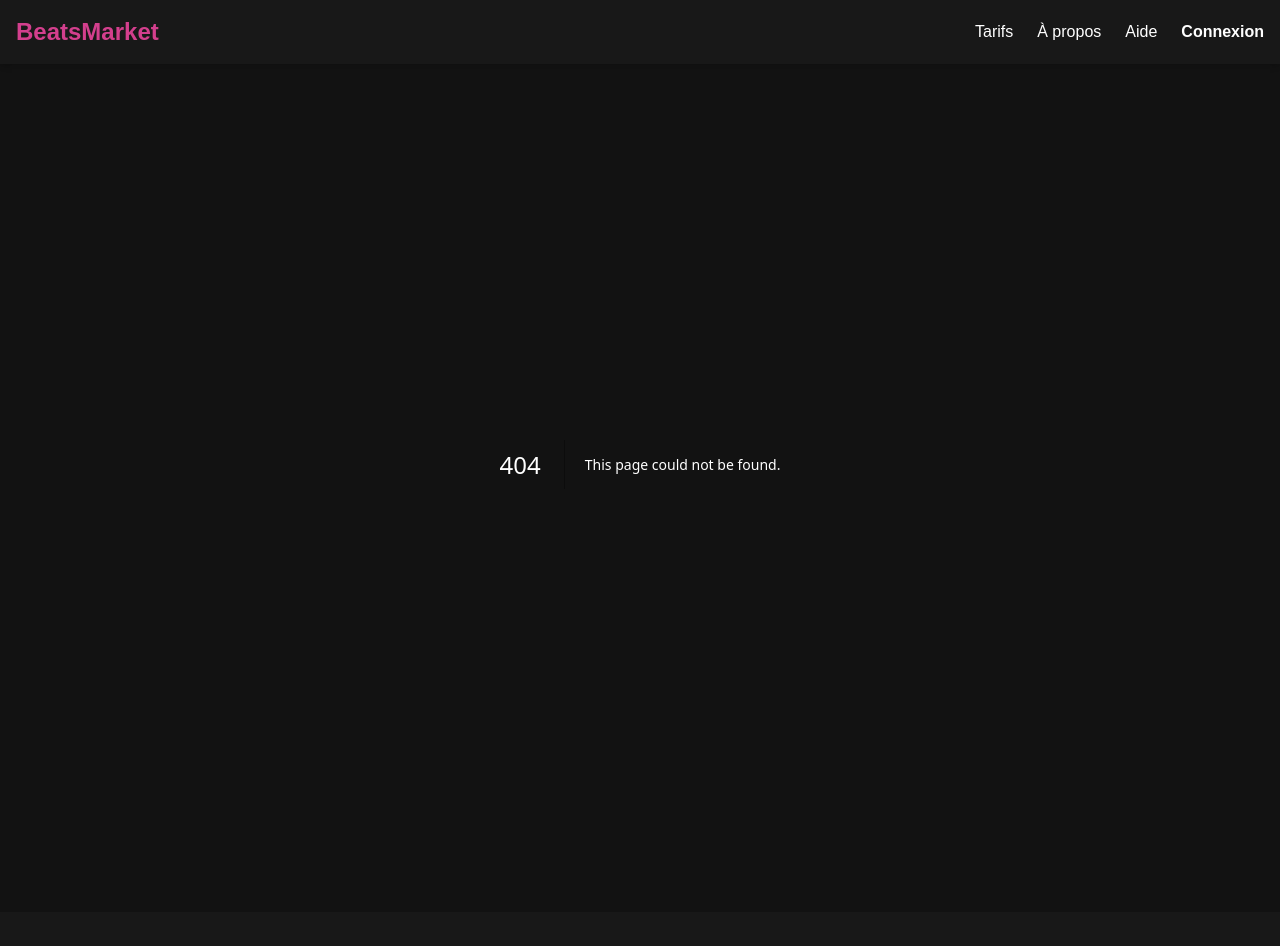
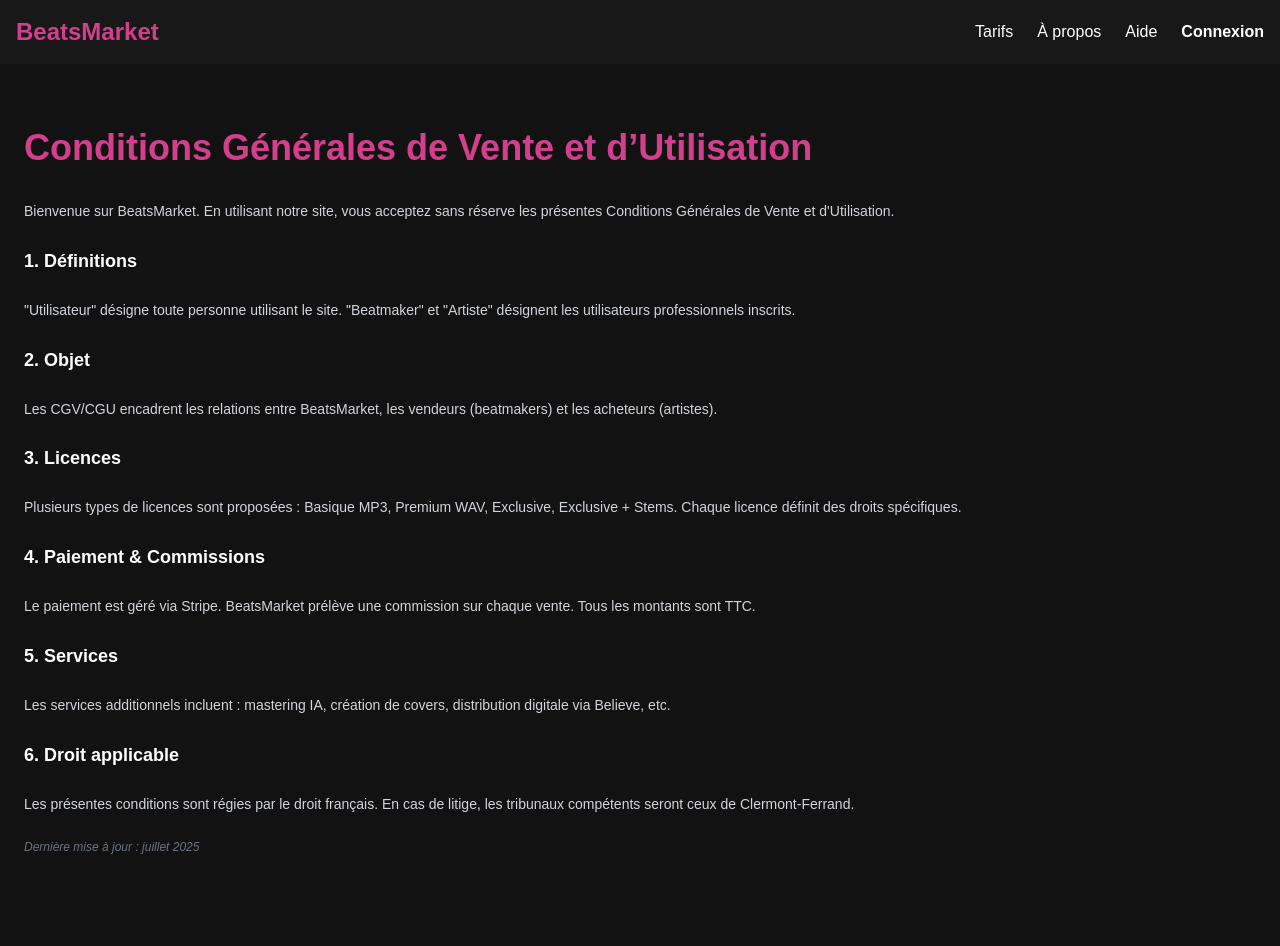
Before and after one commit to jaypms/beatsmarketlebon, a Next.js app: page /terms in a window 1280 px wide. Before the commit this address had no page. Shown: the top 946 px of the page. Built offline with nearby package versions, Linux system fonts and the light colour scheme.

Commit message:
Create page.tsx

```diff
--- /dev/null
+++ b/app/terms/page.tsx
@@ -0,0 +1,49 @@
+import React from "react"
+
+export default function TermsPage() {
+  return (
+    <section className="min-h-screen px-6 py-16 bg-darkbg text-white font-ptsans">
+      <h1 className="text-4xl font-bold text-primary mb-8">Conditions Générales de Vente et d’Utilisation</h1>
+
+      <article className="space-y-6 text-gray-300 text-sm leading-relaxed max-w-5xl">
+        <p>
+          Bienvenue sur BeatsMarket. En utilisant notre site, vous acceptez sans réserve les présentes Conditions Générales de Vente et d'Utilisation.
+        </p>
+
+        <h2 className="text-white text-lg font-semibold mt-10">1. Définitions</h2>
+        <p>
+          "Utilisateur" désigne toute personne utilisant le site. "Beatmaker" et "Artiste" désignent les utilisateurs professionnels inscrits.
+        </p>
+
+        <h2 className="text-white text-lg font-semibold mt-10">2. Objet</h2>
+        <p>
+          Les CGV/CGU encadrent les relations entre BeatsMarket, les vendeurs (beatmakers) et les acheteurs (artistes).
+        </p>
+
+        <h2 className="text-white text-lg font-semibold mt-10">3. Licences</h2>
+        <p>
+          Plusieurs types de licences sont proposées : Basique MP3, Premium WAV, Exclusive, Exclusive + Stems. Chaque licence définit des droits spécifiques.
+        </p>
+
+        <h2 className="text-white text-lg font-semibold mt-10">4. Paiement & Commissions</h2>
+        <p>
+          Le paiement est géré via Stripe. BeatsMarket prélève une commission sur chaque vente. Tous les montants sont TTC.
+        </p>
+
+        <h2 className="text-white text-lg font-semibold mt-10">5. Services</h2>
+        <p>
+          Les services additionnels incluent : mastering IA, création de covers, distribution digitale via Believe, etc.
+        </p>
+
+        <h2 className="text-white text-lg font-semibold mt-10">6. Droit applicable</h2>
+        <p>
+          Les présentes conditions sont régies par le droit français. En cas de litige, les tribunaux compétents seront ceux de Clermont-Ferrand.
+        </p>
+
+        <p className="text-xs mt-12 text-gray-500 italic">
+          Dernière mise à jour : juillet 2025
+        </p>
+      </article>
+    </section>
+  )
+}
```
